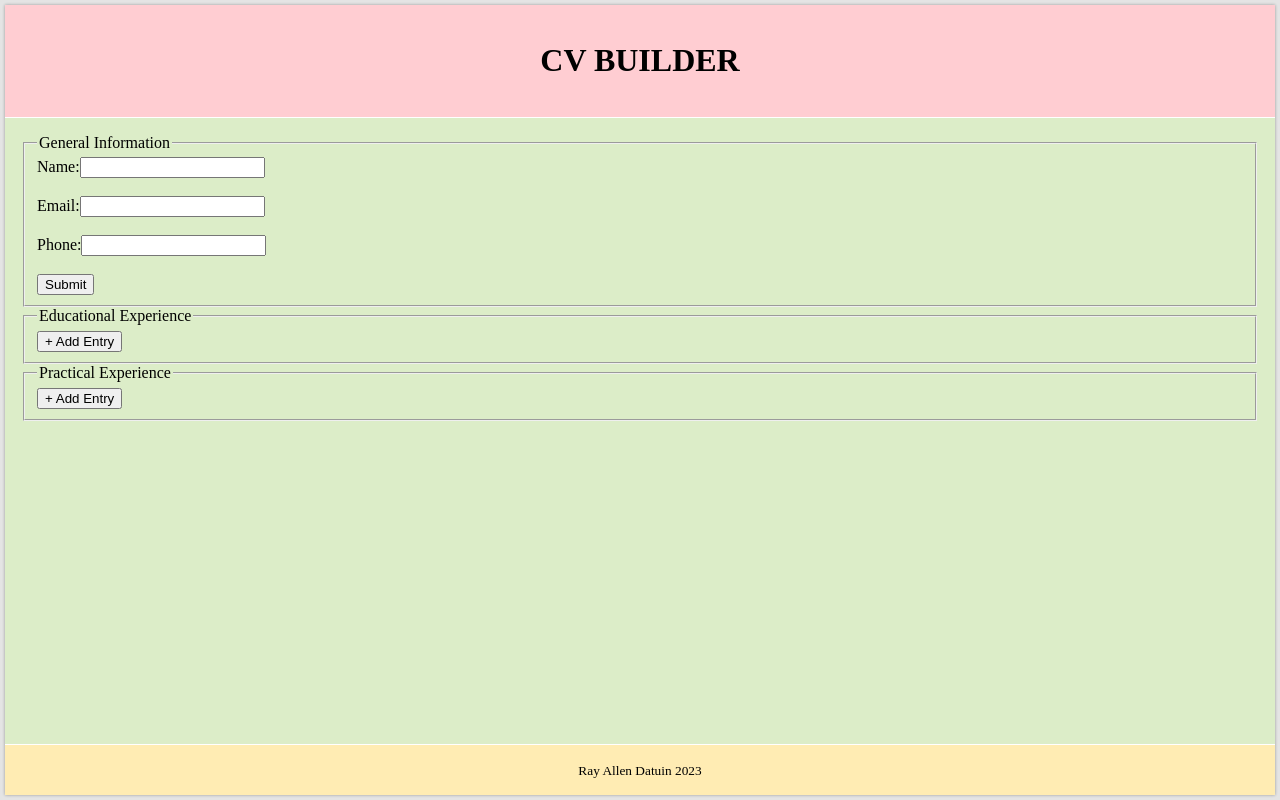
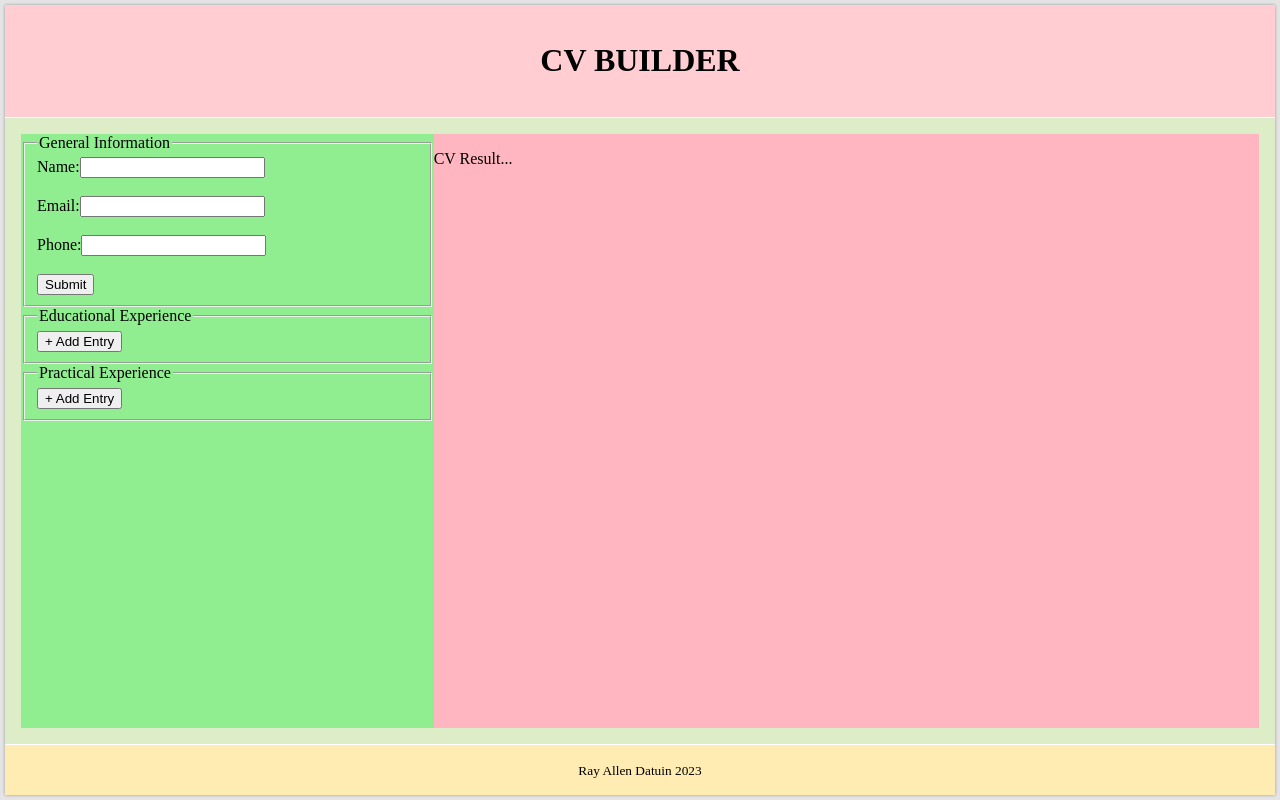
Before and after one commit to rdat5/cv-project, a React (Create React App) app: page / in a window 1280 px wide. Built offline with nearby package versions, Linux system fonts and the light colour scheme.

Commit message:
Add section for displaying CV result

```diff
--- /dev/null
+++ b/src/components/CVResult.js
@@ -0,0 +1,13 @@
+import React, { Component } from 'react';
+
+class CVResult extends Component {
+    render() {
+        return (
+            <div className='cv-result'>
+                <p>CV Result...</p>
+            </div>
+        );
+    }
+}
+
+export default CVResult;
--- a/src/components/DataInputForm.js
+++ b/src/components/DataInputForm.js
@@ -6,7 +6,7 @@ import PracInputForm from './PracInputForm';
 class DataInputForm extends Component {
     render() {
         return (
-            <div>
+            <div className='data-input-form'>
                 <GeneralInfoInput/>
                 <EduInputForm/>
                 <PracInputForm/>
--- a/src/components/Main.js
+++ b/src/components/Main.js
@@ -1,11 +1,13 @@
 import React, { Component } from 'react';
 import DataInputForm from './DataInputForm';
+import CVResult from './CVResult';
 
 class Main extends Component {
     render() {
         return (
             <main className='page-main'>
                 <DataInputForm/>
+                <CVResult/>
             </main>
         );
     }
--- a/src/styles/App.css
+++ b/src/styles/App.css
@@ -34,6 +34,16 @@ body {
 
 .page-main {
     background-color: #dcedc8;
+    display: grid;
+    grid-template-columns: 1fr 2fr;
+}
+
+.data-input-form {
+    background-color: lightgreen;
+}
+
+.cv-result {
+    background-color: lightpink;
 }
 
 .page-footer {
```
